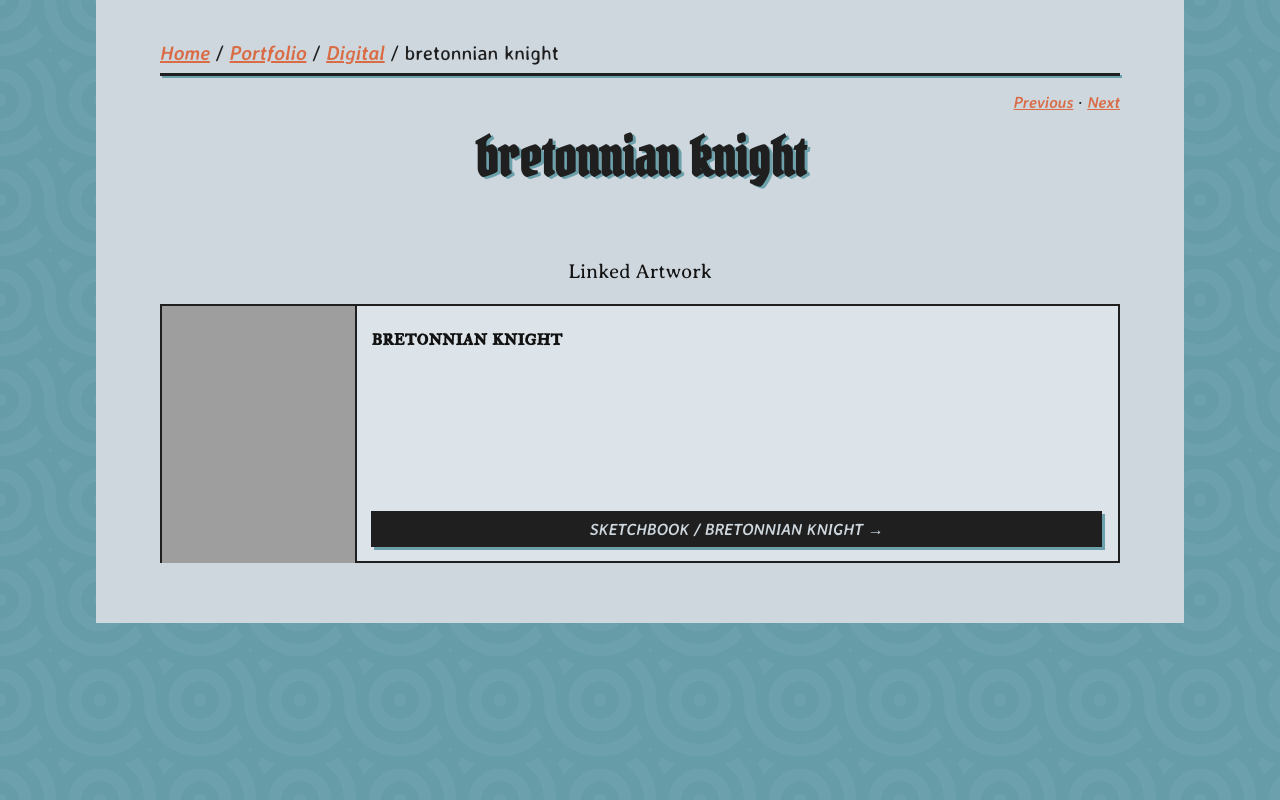
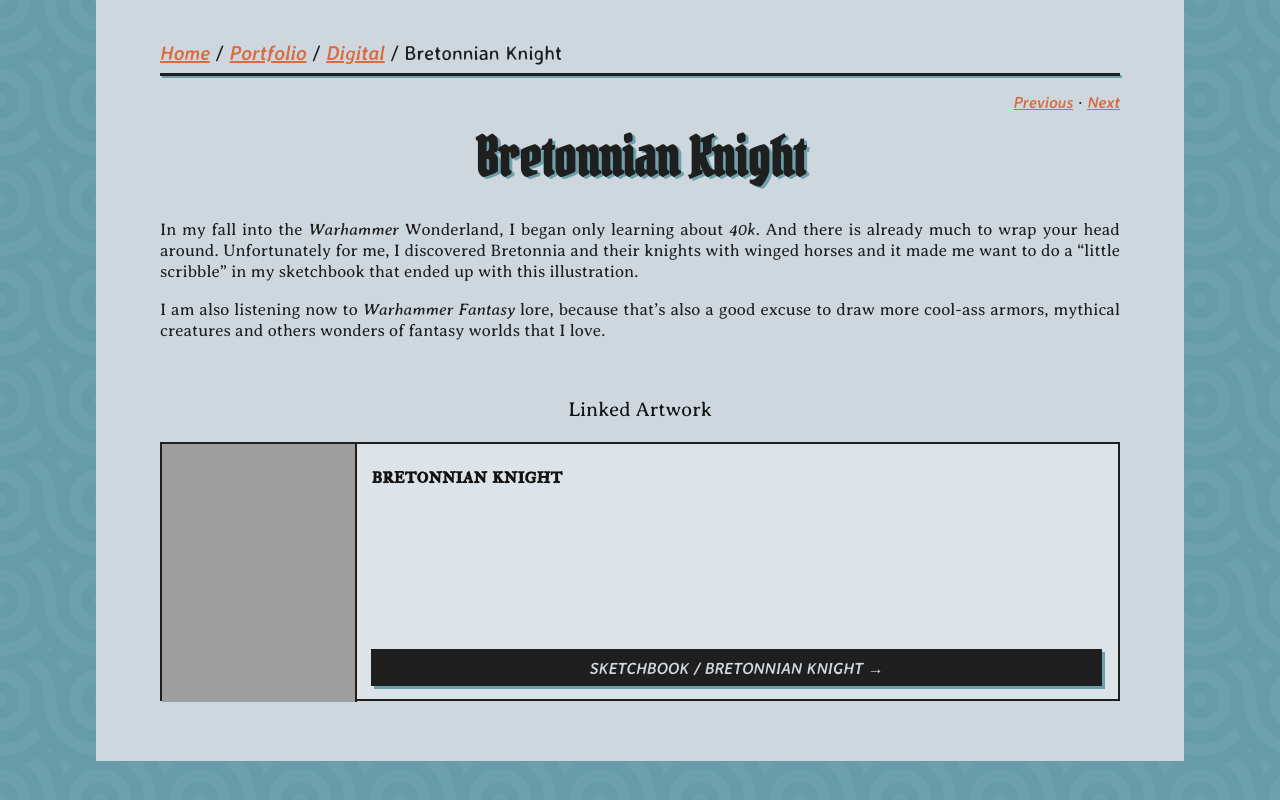
Before and after one commit to carlosjtacon/kemett-art, a Jekyll site: the page built from _posts/portfolio/digital/2026-08-22-0016.md, in a window 1280 px wide. Shown: the top 800 px of the page. Built offline with Jekyll 4.4.1, drawn with Linux system fonts in a browser that asks for light colours.

Commit message:
Bretonnian Knight

```diff
--- a/_posts/portfolio/digital/2026-08-22-0016.md
+++ b/_posts/portfolio/digital/2026-08-22-0016.md
@@ -1,9 +1,13 @@
 ---
 number: '0016'
-title: bretonnian knight
+title: Bretonnian Knight
 category: digital
 tags:
 featured: 0
 theme: fullwidth
 related_posts: ['sketchbook/0029']
 ---
+
+In my  fall into the *Warhammer* Wonderland, I began only learning about *40k*. And there is already much to wrap your head around. Unfortunately for me, I discovered Bretonnia and their knights with winged horses and it made me want to do a "little scribble" in my sketchbook that ended up with this illustration.
+
+I am also listening now  to *Warhammer Fantasy* lore, because that’s also a good excuse to draw  more cool-ass armors, mythical creatures and others wonders of fantasy worlds that I love.
```
